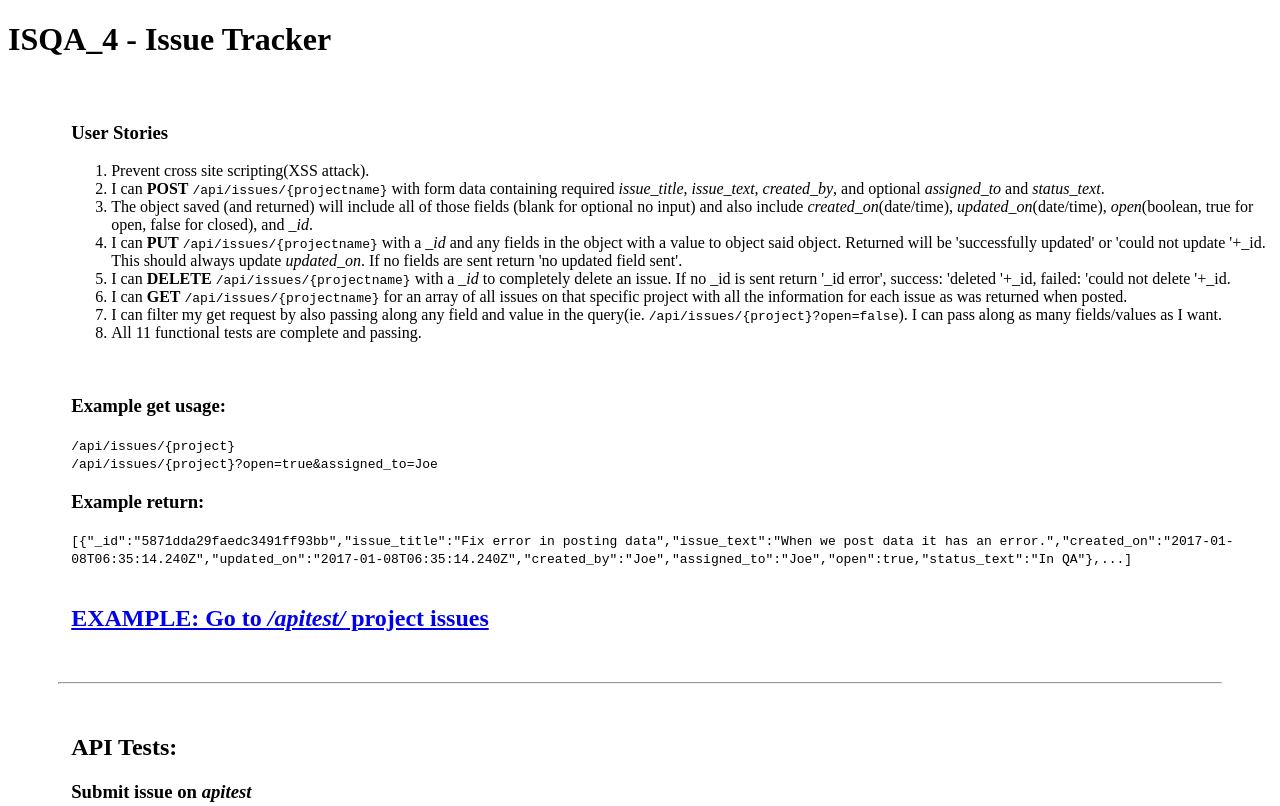
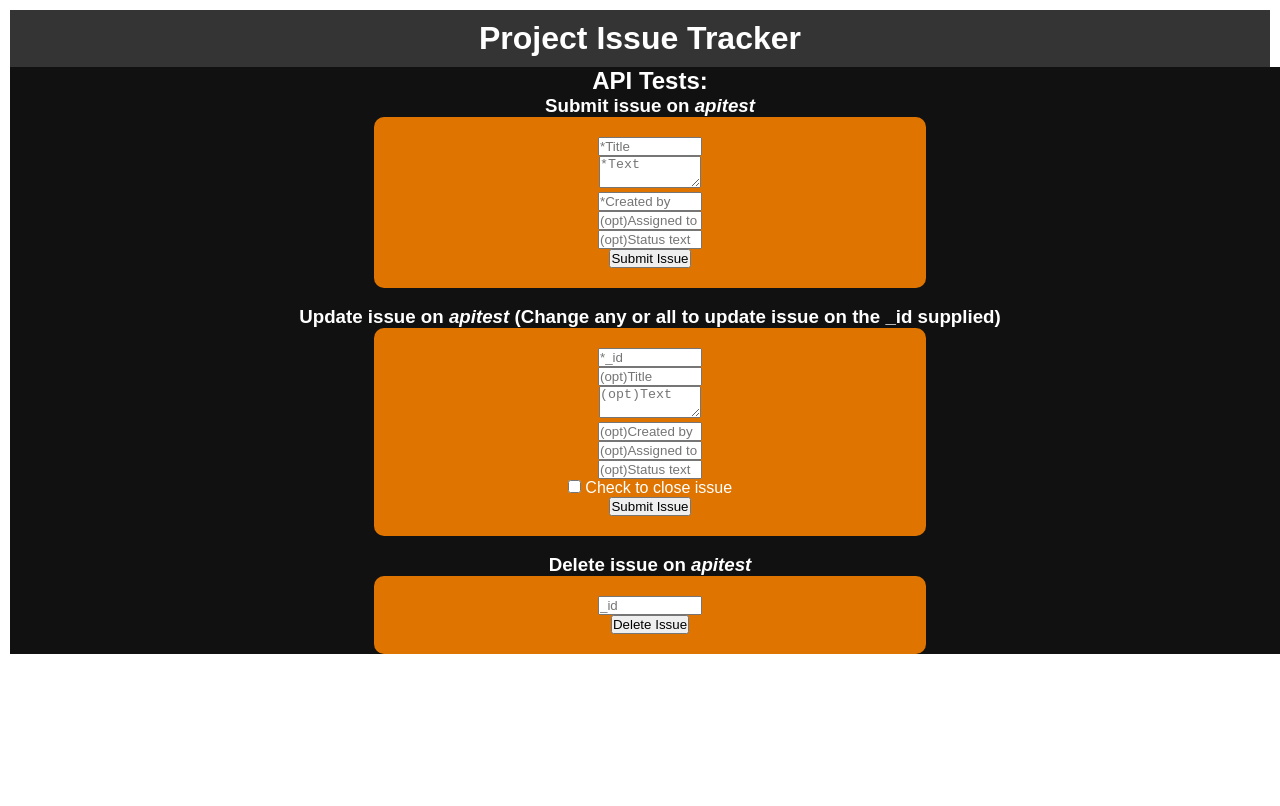
Before and after one commit to LudwigThePig/issue-tracker, a website: page views/index.html in a window 1280 px wide. Shown: the top 806 px of the page. Drawn offline with nearby package versions, Linux system fonts and the light colour scheme.

Commit message:
style and html changes

```diff
--- a/public/style.css
+++ b/public/style.css
@@ -1,18 +1,40 @@
+body{
+	font-family: Arial,Helvetica Neue,Helvetica,sans-serif;
+  margin: 0px;
+  padding: 0px;
+  color: white;
+  text-align: center;
+}
+
 * {
   margin: 0px;
   padding: 0px;
+}
+#header{
+background: #343434;
+  color: white;
+  padding: 10px;
+  margin: 0;
 }
 
 body {
   padding: 10px;
 }
 
-.issue {
-  margin: 20px;
-  padding: 5px;
-  width: 60%;
-  border: 2px solid black;
+#testui{
+  background: #111;
+  width: 100vw;
+  margin: auto
 }
+
+form{
+  background: #df7500;
+  width: 40vw;
+  margin: 0 auto;
+  padding: 20px;
+  border-radius: 10px;
+}
+
 
 .closed {
   background-color: lightgrey;
--- a/views/index.html
+++ b/views/index.html
@@ -7,37 +7,14 @@
     <meta charset="utf-8">
     <meta http-equiv="X-UA-Compatible" content="IE=edge">
     <meta name="viewport" content="width=device-width, initial-scale=1">
+    <link rel="stylesheet" href="../public/style.css">
   </head>
   <body>
-    <header>
-      <h1>
-        ISQA_4 - Issue Tracker
-      </h1>
-    </header>
-    <div id='userstories' style='margin-left: 5%; margin-top: 5%'>
-      <h3>User Stories</h3>
-      <ol>
-        <li>Prevent cross site scripting(XSS attack).</li>
-        <li>I can <b>POST</b> <code>/api/issues/{projectname}</code> with form data containing required <i>issue_title</i>, <i>issue_text</i>, <i>created_by</i>, and optional <i>assigned_to</i> and <i>status_text</i>.</li>
-        <li>The object saved (and returned) will include all of those fields (blank for optional no input) and also include <i>created_on</i>(date/time), <i>updated_on</i>(date/time), <i>open</i>(boolean, true for open, false for closed), and <i>_id</i>.</li>
-        <li>I can <b>PUT</b> <code>/api/issues/{projectname}</code> with a <i>_id</i> and any fields in the object with a value to object said object. Returned will be 'successfully updated' or 'could not update '+_id. This should always update <i>updated_on</i>. If no fields are sent return 'no updated field sent'.</li>
-        <li>I can <b>DELETE</b> <code>/api/issues/{projectname}</code> with a <i>_id</i> to completely delete an issue. If no _id is sent return '_id error', success: 'deleted '+_id, failed: 'could not delete '+_id.</li>
-        <li>I can <b>GET</b> <code>/api/issues/{projectname}</code> for an array of all issues on that specific project with all the information for each issue as was returned when posted.</li>
-        <li>I can filter my get request by also passing along any field and value in the query(ie. <code>/api/issues/{project}?open=false</code>). I can pass along as many fields/values as I want.</li>
-        <li>All 11 functional tests are complete and passing.</li>
-      </ol>
-      <br>
-      <h3>Example get usage:</h3>
-      <code>/api/issues/{project}</code><br>
-      <code>/api/issues/{project}?open=true&amp;assigned_to=Joe</code><br>
-      <h3>Example return:</h3>
-      <code>[{"_id":"5871dda29faedc3491ff93bb","issue_title":"Fix error in posting data","issue_text":"When we post data it has an error.","created_on":"2017-01-08T06:35:14.240Z","updated_on":"2017-01-08T06:35:14.240Z","created_by":"Joe","assigned_to":"Joe","open":true,"status_text":"In QA"},...]</code>
-      <br><br>
-      <h2><a href='/apitest/'>EXAMPLE: Go to <i>/apitest/</i> project issues</a></h2>
+  <div id="header">
+    <h1>Project Issue Tracker</h1>
     </div>
-    <hr style='margin: 50px'>
-    <div id='testui' style='margin-left: 5%'>
-      <h2 style="text-align: left">API Tests:</h2>
+    <div id='testui'>
+      <h2>API Tests:</h2>
       <h3>Submit issue on <i>apitest</i></h3>
       <form id="testForm" class="border">
         <input type="text" name="issue_title" placeholder="*Title" style="width: 100px" required=''><br>
@@ -65,7 +42,6 @@
       </form>
       <code id='jsonResult'></code>
     </div>
-    <hr style='margin: 50px; margin-top: 200px'>
     <!-- Your web-app is https, so your scripts need to be too -->
     <script src="https://code.jquery.com/jquery-2.2.1.min.js"
             integrity="sha256-gvQgAFzTH6trSrAWoH1iPo9Xc96QxSZ3feW6kem+O00="
```
